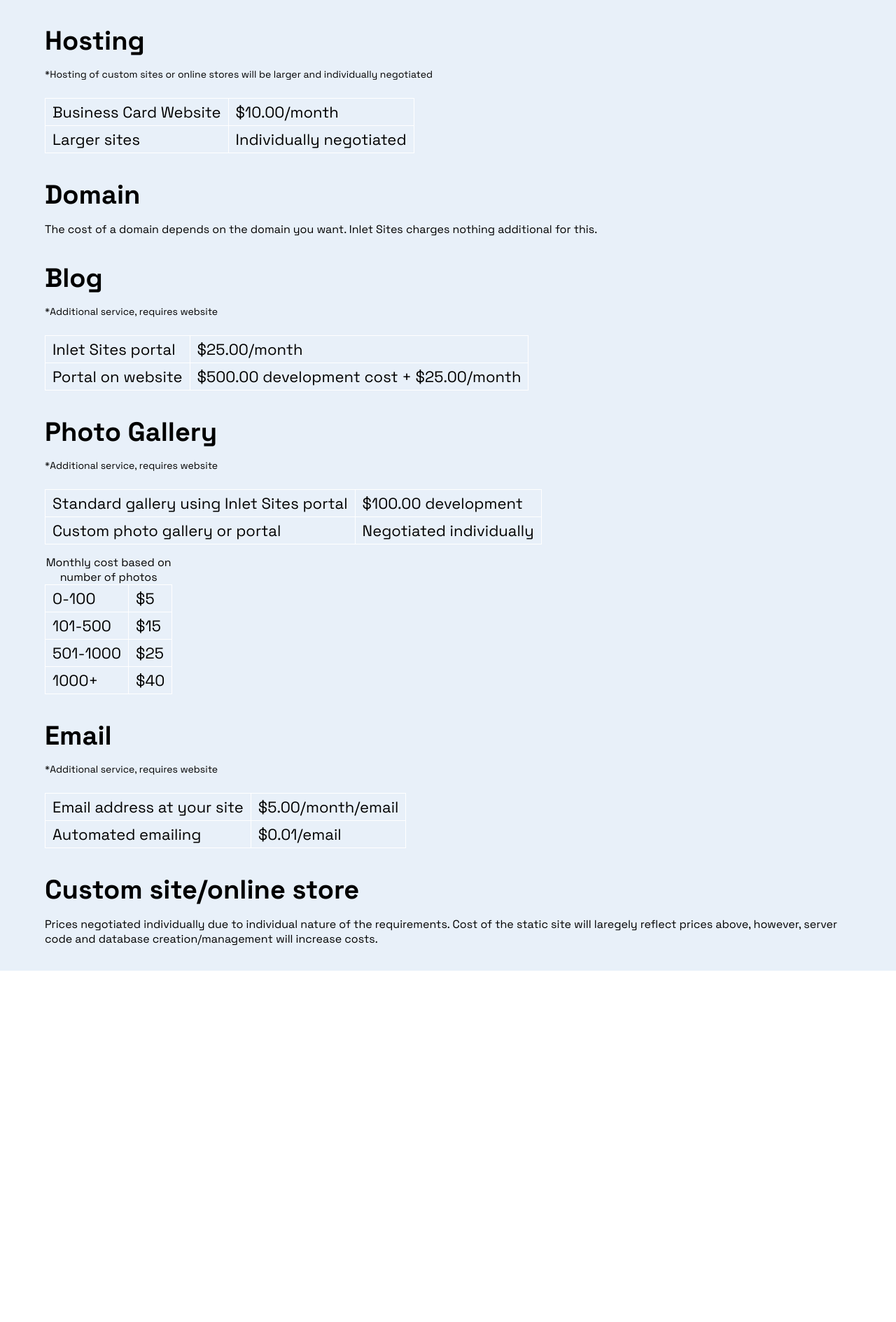
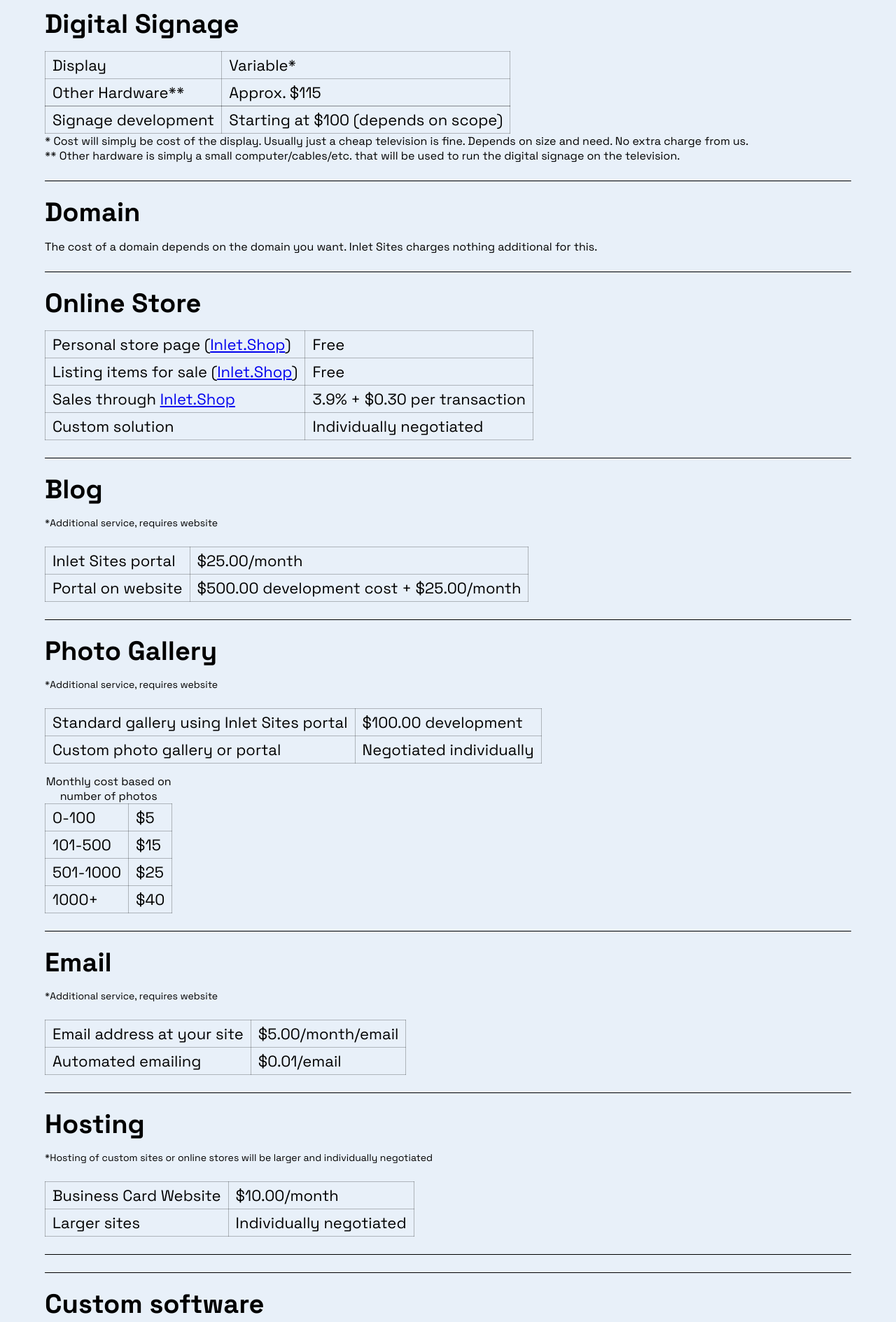
Before and after one commit to inlet-sites/inletsites-dev2.0, a SvelteKit app: page /prices in a window 1280 px wide. Shown: the part 531-2420 px from the top of the page at 70% size. Before the commit the page ends 1918 px from the top, so only its background shows below. Built offline with nearby package versions, Linux system fonts and the light colour scheme.

Commit message:
Update the pricing.

```diff
--- a/src/routes/Process.svelte
+++ b/src/routes/Process.svelte
@@ -1,7 +1,3 @@
-<script>
-    import workingTogether from "$lib/workingTogether.webp";
-</script>
-
 <div class="Process">
     <h1>The process</h1>
 
--- a/src/routes/prices/+page.svelte
+++ b/src/routes/prices/+page.svelte
@@ -8,11 +8,10 @@
         <h2 class="subtitle">A guide to Inlet Sites pricing</h2>
     </div>
 
-
     <div class="content">
         <p class="firstNote">*Prices displayed here are a guide to the general prices. Total cost is created on an individual, case-by-case basis.</p>
 
-        <h2 id="businessCard"><a href="/services#businessCard">Business-Card Website</a></h2>
+        <h2 id="businessCard">Business-Card Website</h2>
         <p class="note">*Development costs will be waived for the remainder of 2025 (up to 3 pages)</p>
         <table><tbody>
             <tr>
@@ -29,21 +28,55 @@
             </tr>
         </tbody></table>
 
-        <h2>Hosting</h2>
-        <p class="note">*Hosting of custom sites or online stores will be larger and individually negotiated</p>
+        <div class="divider"></div>
+
+        <h2>Digital Signage</h2>
         <table><tbody>
             <tr>
-                <td>Business Card Website</td>
-                <td>$10.00/month</td>
+                <td>Display</td>
+                <td>Variable*</td>
             </tr>
             <tr>
-                <td>Larger sites</td>
+                <td>Other Hardware**</td>
+                <td>Approx. $115</td>
+            <tr>
+            <tr>
+                <td>Signage development</td>
+                <td>Starting at $100 (depends on scope)</td>
+            </tr>
+        </tbody></table>
+
+        <p>* Cost will simply be cost of the display. Usually just a cheap television is fine. Depends on size and need. No extra charge from us.</p>
+        <p>** Other hardware is simply a small computer/cables/etc. that will be used to run the digital signage on the television.</p>
+
+        <div class="divider"></div>
+
+        <h2>Domain</h2>
+        <p>The cost of a domain depends on the domain you want. Inlet Sites charges nothing additional for this.</p>
+
+        <div class="divider"></div>
+
+        <h2>Online Store</h2>
+        <table><tbody>
+            <tr>
+                <td>Personal store page (<a href="https://inlet.shop">Inlet.Shop</a>)</td>
+                <td>Free</td>
+            </tr>
+            <tr>
+                <td>Listing items for sale (<a href="https://inlet.shop">Inlet.Shop</a>)</td>
+                <td>Free</td>
+            </tr>
+            <tr>
+                <td>Sales through <a href="https://inlet.shop">Inlet.Shop</a></td>
+                <td>3.9% + $0.30 per transaction</td>
+            </tr>
+            <tr>
+                <td>Custom solution</td>
                 <td>Individually negotiated</td>
             </tr>
         </tbody></table>
 
-        <h2>Domain</h2>
-        <p>The cost of a domain depends on the domain you want. Inlet Sites charges nothing additional for this.</p>
+        <div class="divider"></div>
 
         <h2>Blog</h2>
         <p class="note">*Additional service, requires website</p>
@@ -57,6 +90,8 @@
                 <td>$500.00 development cost + $25.00/month</td>
             </tr>
         </tbody></table>
+
+        <div class="divider"></div>
 
         <h2>Photo Gallery</h2>
         <p class="note">*Additional service, requires website</p>
@@ -92,6 +127,8 @@
             </tbody>
         </table>
 
+        <div class="divider"></div>
+
         <h2>Email</h2>
         <p class="note">*Additional service, requires website</p>
         <table><tbody>
@@ -105,7 +142,27 @@
             </tr>
         </tbody></table>
 
-        <h2>Custom site/online store</h2>
+        <div class="divider"></div>
+
+        <h2>Hosting</h2>
+        <p class="note">*Hosting of custom sites or online stores will be larger and individually negotiated</p>
+        <table><tbody>
+            <tr>
+                <td>Business Card Website</td>
+                <td>$10.00/month</td>
+            </tr>
+            <tr>
+                <td>Larger sites</td>
+                <td>Individually negotiated</td>
+            </tr>
+        </tbody></table>
+
+        <div class="divider"></div>
+
+
+        <div class="divider"></div>
+
+        <h2>Custom software</h2>
         <p>Prices negotiated individually due to individual nature of the requirements. Cost of the static site will laregely reflect prices above, however, server code and database creation/management will increase costs.</p>
     </div>
 </div>
@@ -148,8 +205,7 @@
     }
 
     h2{
-        margin: 35px 0 15px 0;
-        margin-top: 35px;
+        margin-bottom: 15px;
         font-size: 38px;
     }
 
@@ -162,7 +218,7 @@
     }
 
     td{
-        border: 1px solid white;
+        border: 1px solid rgba(0, 0, 0, 0.25);
         padding: 5px 10px;
         font-size: 22px;
     }
@@ -176,6 +232,12 @@
         margin-top: 15px;
     }
 
+    .divider{
+        width: 100%;
+        border-bottom: 1px solid black;
+        margin: 25px 0 20px 0;
+    }
+
     @media screen and (max-width: 600px){
         .header h1{
             margin-bottom: 0;
```
